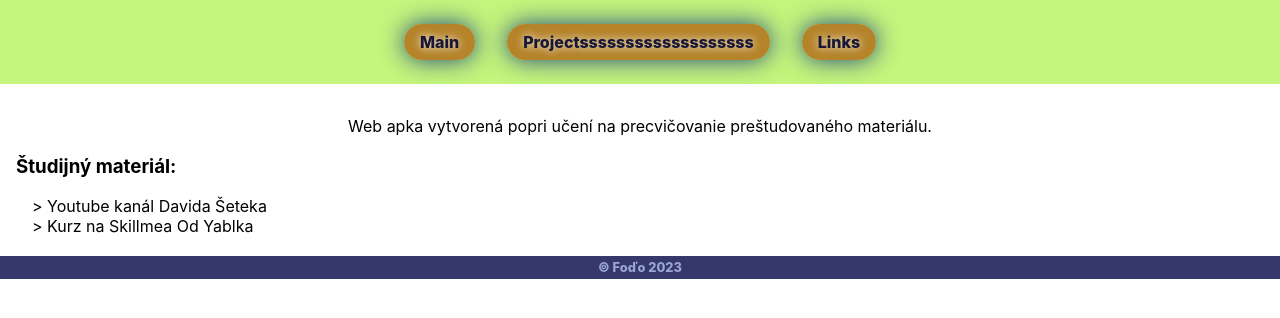
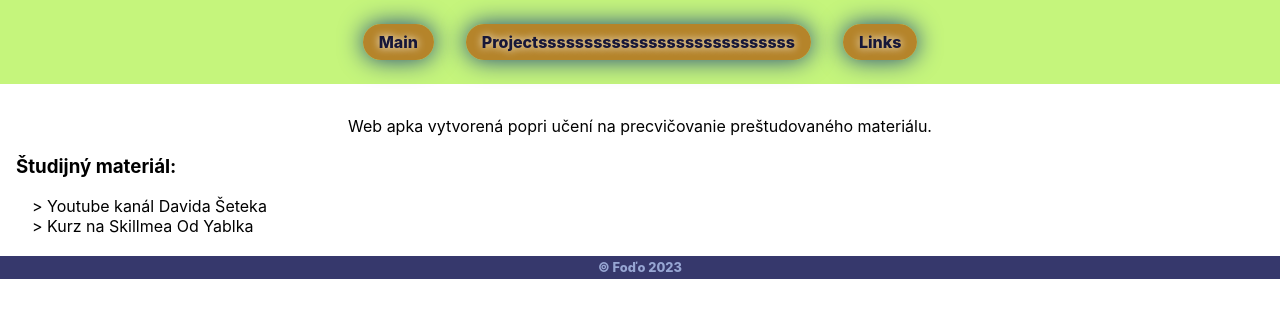
Before and after one commit to FodoFofo/Ucenie, a React (Create React App) app: page / in a window 1280 px wide. Shown: the top 318 px of the page. Built offline with nearby package versions, Linux system fonts and the light colour scheme; the HTML template or start-up script is replaced by a standard one.

Commit message:
Deploy test and once againnnnnnnnn

```diff
--- a/src/components/Navigation.tsx
+++ b/src/components/Navigation.tsx
@@ -11,7 +11,7 @@ const Navigation = () => {
         Main
       </NavLink>
       <NavLink className="nav-link" to="/projects">
-        Projectsssssssssssssssssss
+        Projectssssssssssssssssssssssssssss
       </NavLink>
       <NavLink className="nav-link" to="/links">
         Links
```
